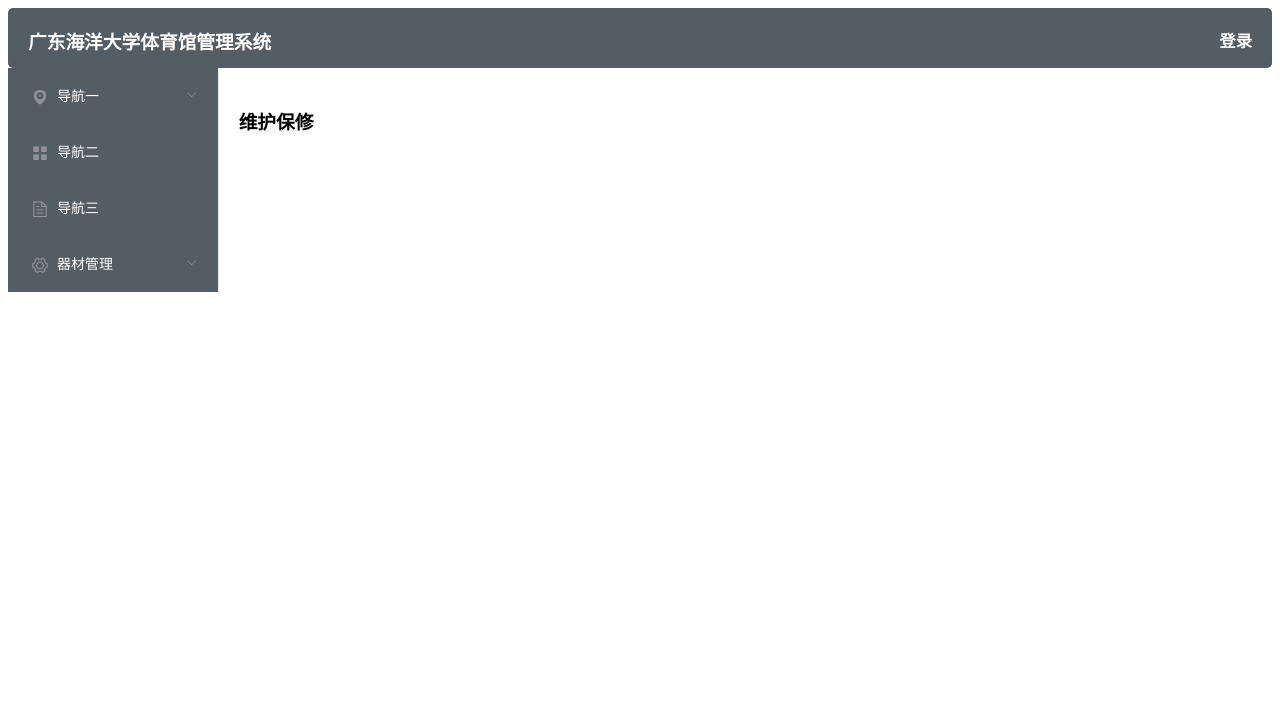
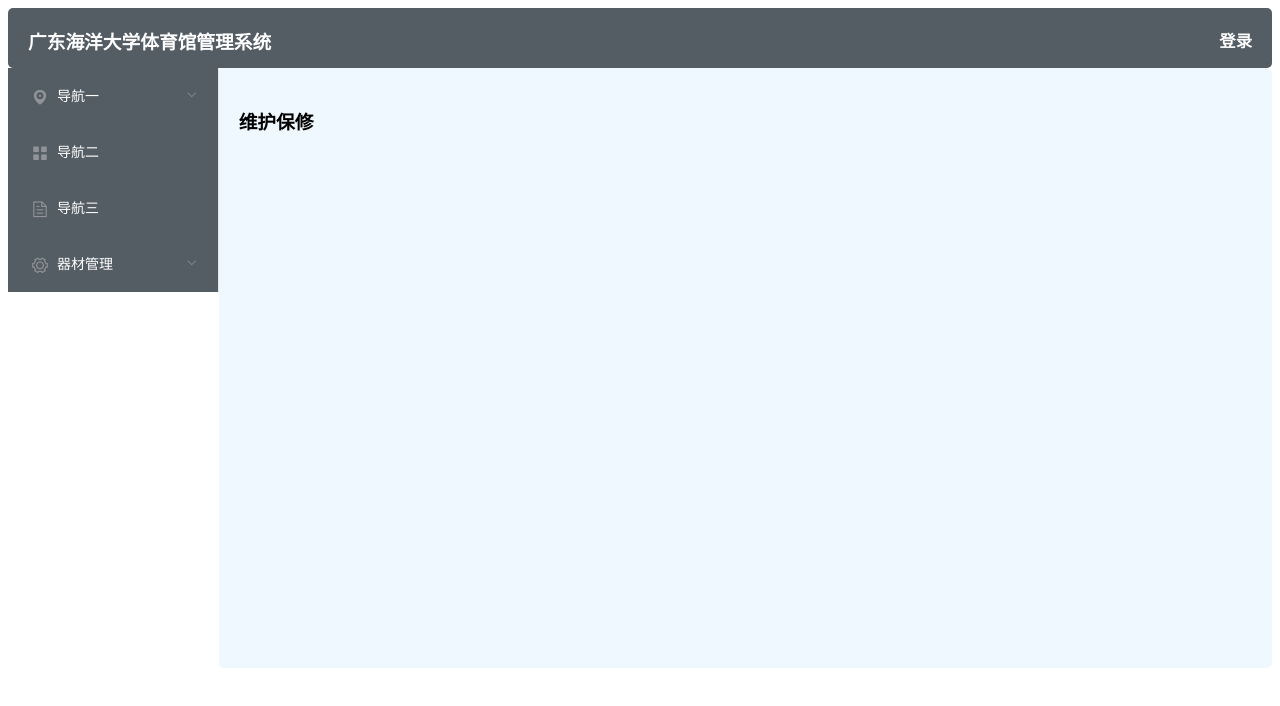
Before and after one commit to L-MSgithub/rj1172_vue, a Vue app: page /equipmentfix in a window 1280 px wide. Shown: the top 706 px of the page. Built offline with nearby package versions, Linux system fonts and the light colour scheme.

Commit message:
改个颜色

```diff
--- a/src/components/Index.vue
+++ b/src/components/Index.vue
@@ -75,14 +75,14 @@
     }
 
     .el-aside{
-        background-color: #409EFF;
         border-radius: 5px;
         height: 150px;
     }
 
     .el-main{
+        background-color: aliceblue;
         border-radius: 5px;
-        height: 150px;
+        height: 600px;
     }
 
     .el-row{
```
